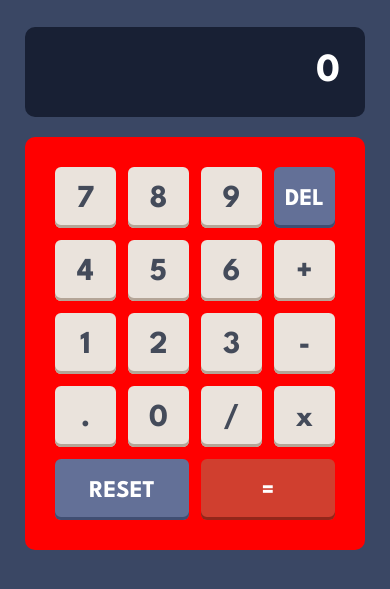
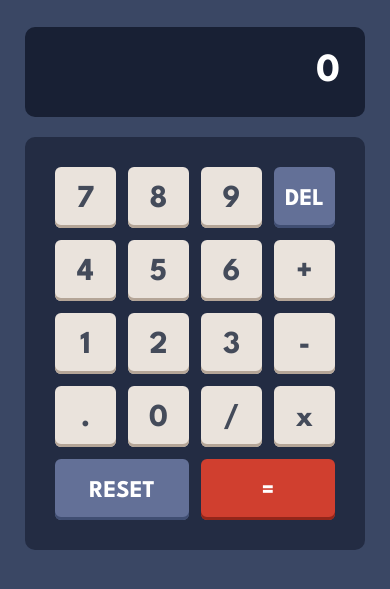
Before and after one commit to ZislinV/calculator-app-main, a plain HTML site: page index.html in a window 390 px wide. Shown: the part 197-786 px from the top of the page. Drawn offline with Linux system fonts and the light colour scheme.

Commit message:
fix @media1

```diff
--- a/style.css
+++ b/style.css
@@ -268,8 +268,7 @@ button {
 
   .bodyCalc {
     gap: 12px;
-    background-color: red;
-    grid-template-columns: 1fr 1fr 1fr 1fr;
+
     grid-template-rows: repeat(5, 61px);
   }
 }
```
